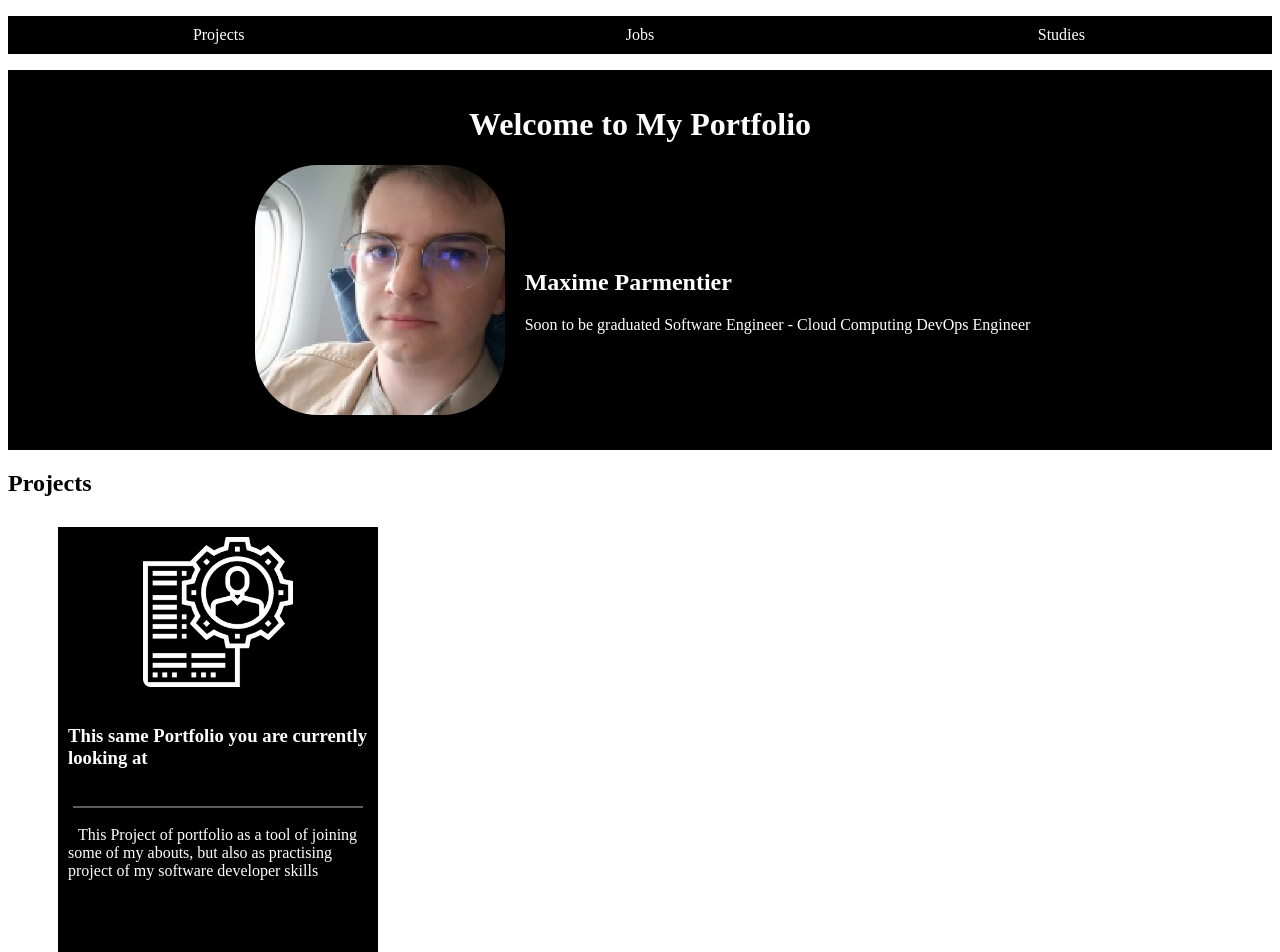
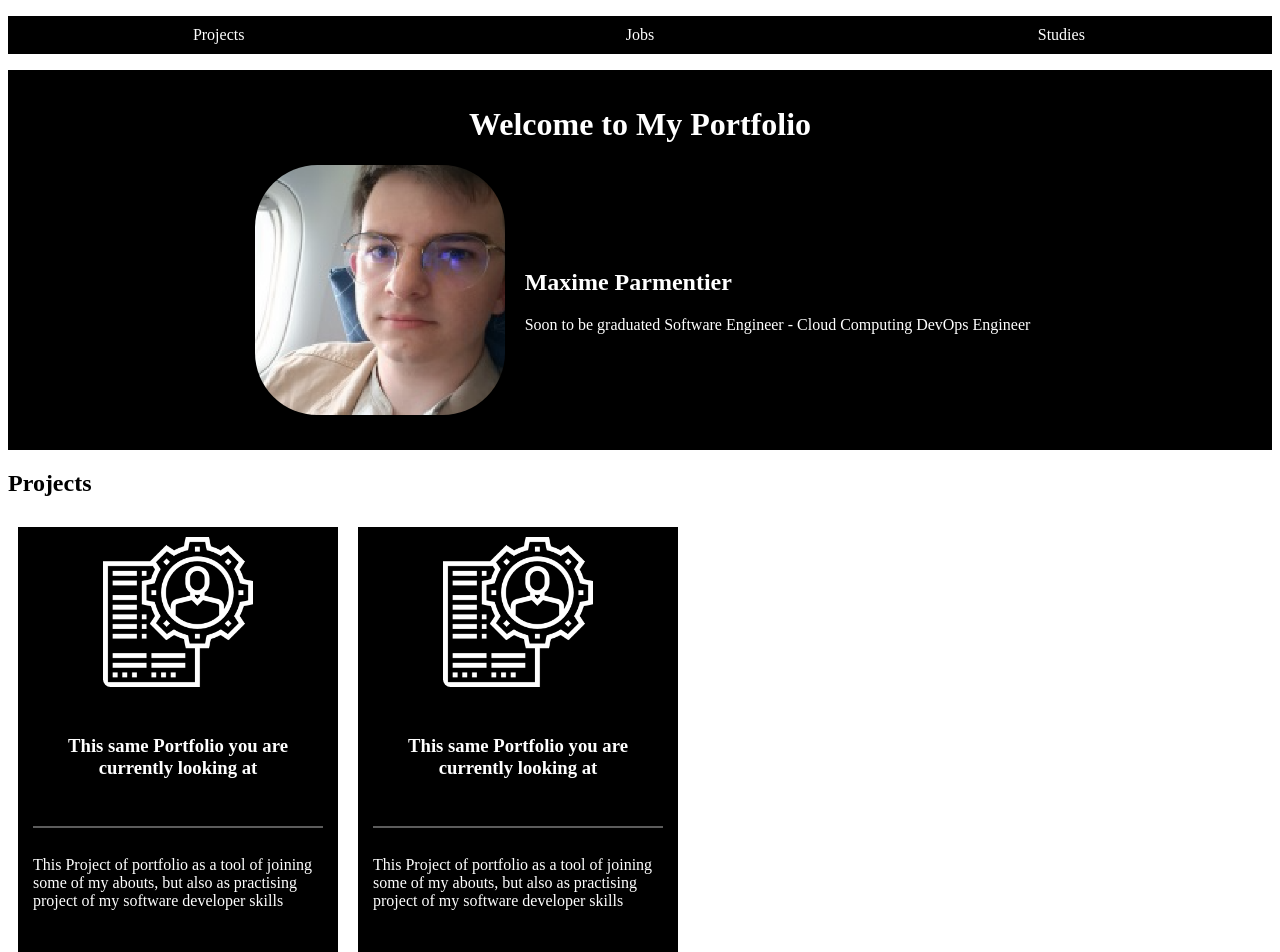
Before and after one commit to Deffohn/portfolio-website, a Next.js app in the folder app/: page / in a window 1280 px wide. Shown: the top 952 px of the page. Built offline with nearby package versions, Linux system fonts and the light colour scheme.

Commit message:
💄 tweak and clean css

```diff
--- a/app/components/Projects/Projects.module.css
+++ b/app/components/Projects/Projects.module.css
@@ -33,32 +33,21 @@
 .projectList {
   display: flex;
   flex-wrap: wrap;
-  list-style-type: none;
 }
 
-.projectContent {
+.projectContentList {
   display: flex;
   margin-left: 10px;
   margin-right: 10px;
   margin-top: 10px;
   margin-bottom: 10px;
-  list-style-type: none;
-  padding: 0;
   justify-content: space-between;
   flex-direction: column;
 }
 
-.projectContent li {
+.projectContent {
   flex: 1;
   margin-bottom: 10px;
-}
-
-.projectContent hr {
-  height: 2px;
-  margin-left: 5px;
-  margin-right: 5px;
-  border: none;
-  background: rgb(92, 92, 92);
 }
 
 .projectPicture {
@@ -70,12 +59,28 @@
   border-radius: 5%;
 }
 
+.projectContent hr {
+  height: 2px;
+  margin-left: 5px;
+  margin-right: 5px;
+  border: none;
+  background: rgb(92, 92, 92);
+}
+
 .projectContent a {
-  display: wrap;
-  text-align: center;
-  padding: 10px;
+  text-align: left;
   color: white;
   text-decoration: none;
+}
+
+.projectContentText {
+  display: flex;
+  margin-left: 5px;
+  margin-right: 5px;
+  margin-top: 10px;
+  margin-bottom: 10px;
+  align-items: center;
+  justify-content: center;
 }
 
 .projectContentTextDescription {
@@ -84,7 +89,7 @@
 
 .projectContent h3 {
   display: wrap;
-  text-align: left;
+  text-align: center;
   color: white;
   text-decoration: none;
 }
--- a/app/components/Projects/Projects.tsx
+++ b/app/components/Projects/Projects.tsx
@@ -13,8 +13,8 @@ const ProjectComponent: React.FC<{contentInput: ProjectContentInput}> = (
 ) => {
   return (
     <div className={styles.project}>
-      <ul className={styles.projectContent}>
-        <li>
+      <div className={styles.projectContentList}>
+        <div className={styles.projectContent}>
           {
             contentInput.illustrationPath != null ?
             <img src={contentInput.illustrationPath}
@@ -27,22 +27,26 @@ const ProjectComponent: React.FC<{contentInput: ProjectContentInput}> = (
               className={styles.projectPicture}
             />
           }
-        </li>
-        <li>
+        </div>
+        <div className={styles.projectContent}>
+          <div className={styles.projectContentText}>
             <h3>{contentInput.projectName}</h3>
-        </li>
-        <li>
+          </div>
+        </div>
+        <div className={styles.projectContent}>
           <hr/>
-        </li>
-        <li>
+        </div>
+        <div className={styles.projectContent}>
+          <div className={styles.projectContentText}>
             {
               contentInput.projectDescription &&
               <a className={styles.projectContentTextDescription}>
                 {contentInput.projectDescription}
               </a>
             }
-        </li>
-      </ul>
+          </div>
+        </div>
+      </div>
     </div>
   );
 };
@@ -62,24 +66,39 @@ const projects: ProjectContentInput[] = [
     projectLinks: [
       "https://github.com/Deffohn/portfolio-website"
     ]
+  },
+  {
+    illustrationPath: "/projects/portfolio.png",
+    projectName: "This same Portfolio you are currently looking at",
+    projectDescription: "This Project of portfolio as a tool of joining some of my abouts, but also as practising project of my software developer skills",
+    projectTags: [
+      "NextJS",
+      "Typescript",
+      "CICD",
+      "Github Actions",
+      "Front"
+    ],
+    projectLinks: [
+      "https://github.com/Deffohn/portfolio-website"
+    ]
   }
+
 ]
 
 const Projects: React.FC = () => {
-
   return (
     <div>
       <h2>Projects</h2>
-      <ul className={styles.projectList}>
+      <div className={styles.projectList}>
         {projects.map((value: ProjectContentInput, i) => {
           return (
             // eslint-disable-next-line react/jsx-key
-            <li key={i}>
+            <div key={i}>
               <ProjectComponent contentInput={value}/>
-            </li>
+            </div>
           );
         })}
-      </ul>
+      </div>
     </div>
   );
 };
--- a/app/package.json
+++ b/app/package.json
@@ -20,6 +20,7 @@
     "react": "18.2.0",
     "react-dom": "18.2.0",
     "tailwindcss": "3.3.3",
-    "typescript": "5.1.6"
+    "typescript": "5.1.6",
+    "yarn": "^1.22.19"
   }
 }
```
Also changed, not shown: 1 other file (tests, documents, lock files or other folders). Lines whose indentation alone changed are shown as unchanged.
